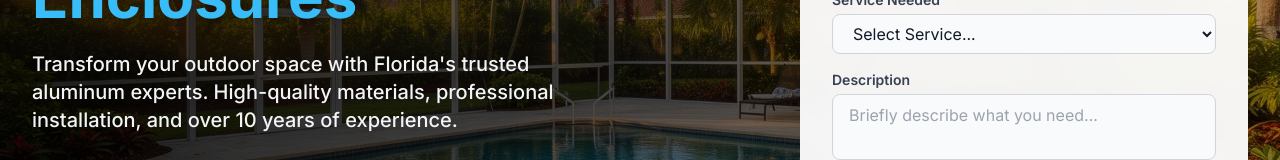
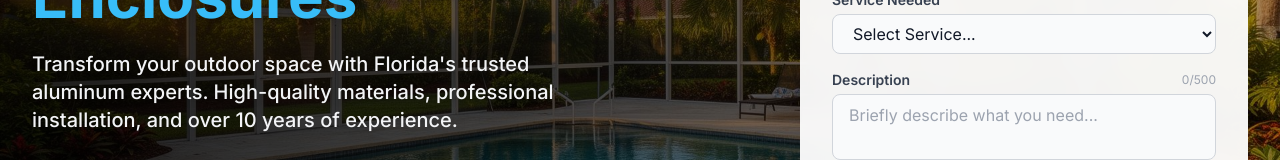
Before and after one commit to JFabian19/Loaiza5-Aluminum, a React (Vite) app: page / in a window 1280 px wide. Shown: the part 442-602 px from the top of the page. Built offline with nearby package versions, Linux system fonts and the light colour scheme.

Commit message:
feat: add character limit and counter to quote description

```diff
--- a/components/QuickQuoteForm.tsx
+++ b/components/QuickQuoteForm.tsx
@@ -112,11 +112,15 @@ const QuickQuoteForm: React.FC = () => {
                 </div>
 
                 <div>
-                    <label htmlFor="hero-message" className="block text-sm font-semibold text-gray-700 mb-1">Description</label>
+                    <div className="flex justify-between items-center mb-1">
+                        <label htmlFor="hero-message" className="text-sm font-semibold text-gray-700">Description</label>
+                        <span className="text-xs text-gray-400">{formData.message.length}/500</span>
+                    </div>
                     <textarea
                         id="hero-message"
                         name="message"
                         rows={2}
+                        maxLength={500}
                         value={formData.message}
                         onChange={handleChange}
                         className="w-full px-4 py-2 bg-gray-50 border border-gray-300 rounded-lg focus:ring-2 focus:ring-primary focus:border-transparent outline-none transition-all resize-none text-gray-900"
```
